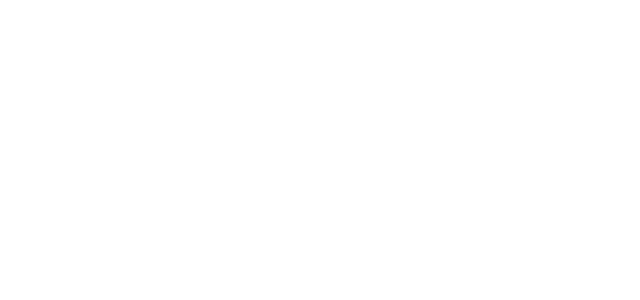
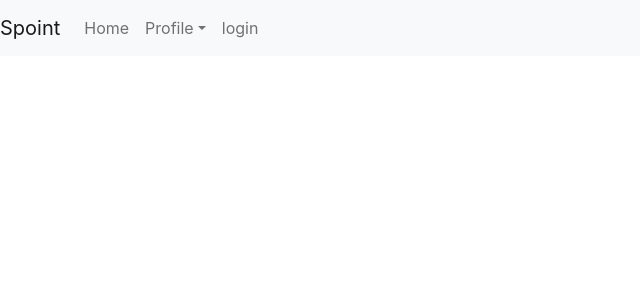
Before and after one commit to reidschroder/spree, a React (Create React App) app: page /profile in a window 1280 px wide. Before the commit this address had no page. Shown: the top 300 px of the page, without its empty margins (0-640 px from the left). Built offline with nearby package versions, Linux system fonts and the light colour scheme.

Commit message:
initial nav bar

```diff
--- a/src/App.tsx
+++ b/src/App.tsx
@@ -4,11 +4,13 @@
 import Login from './components/Login/Login';
 import Product from './components/Product/Product';
 import Register from './components/Register/Register';
+import Nav from './components/Nav/Nav';
 
 
 function App() {
   return (
     <div className="App">
+      <Nav />
        <BrowserRouter>
         <Routes>
           <Route path="/data/register" element={<Register/>}/>
--- a/src/components/Nav/Nav.tsx
+++ b/src/components/Nav/Nav.tsx
@@ -1,8 +1,39 @@
-import React from 'react'
+import React, { useState } from 'react'
+import { Link } from 'react-router-dom'
+
+
+//Created inital Nav bar. Needs ternary in nav bar to return profile and logout if user is logged in or not
 
 const Nav = () => {
   return (
-    <div>Nav</div>
+    <nav className="navbar navbar-expand-lg navbar-light bg-light">
+  <a className="navbar-brand" href="/home">Spoint</a>
+  <button className="navbar-toggler" type="button" data-toggle="collapse" data-target="#navbarSupportedContent" aria-controls="navbarSupportedContent" aria-expanded="false" aria-label="Toggle navigation">
+    <span className="navbar-toggler-icon"></span>
+  </button>
+
+  <div className="collapse navbar-collapse" id="navbarSupportedContent">
+    <ul className="navbar-nav mr-auto">
+      <li className="nav-item active">
+        <a className="nav-link" href="/home">Home</a>
+      </li>
+      <li className="nav-item dropdown">
+        <a className="nav-link dropdown-toggle" href="/profile" id="navbarDropdown" role="button" data-toggle="dropdown" aria-haspopup="true" aria-expanded="false">
+          Profile
+        </a>
+        <div className="dropdown-menu" aria-labelledby="navbarDropdown">
+          <a className="dropdown-item" href="/profile">View Profile</a>
+          <a className="dropdown-item" href="/cart">Cart</a>
+          <div className="dropdown-divider"></div>
+          <a className="dropdown-item" href="/checkout">Checkout</a>
+        </div>
+      </li>
+      <li className="nav-item">
+        <a className="nav-link" href="/data/login">login</a>
+      </li>
+    </ul>
+  </div>
+</nav>
   )
 }
 
```
